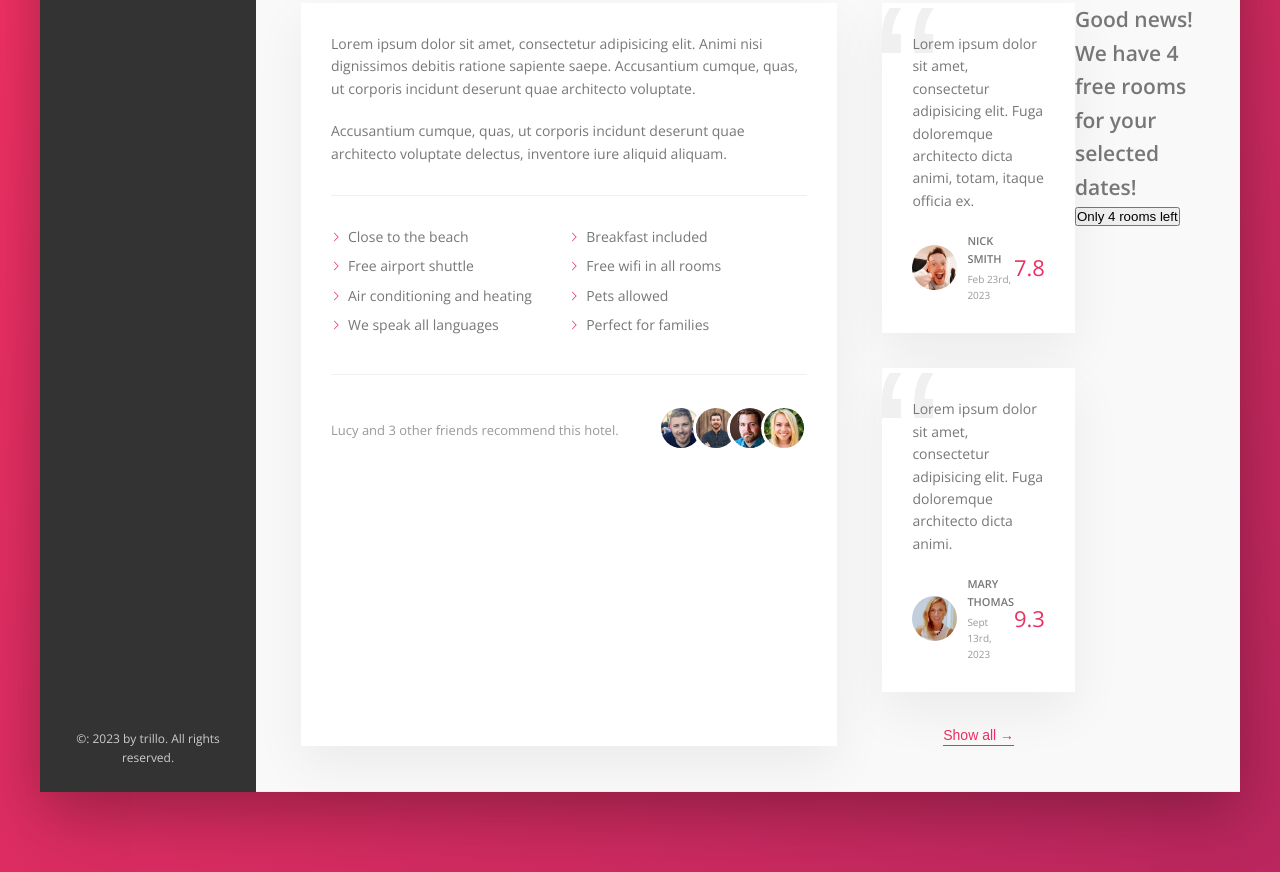
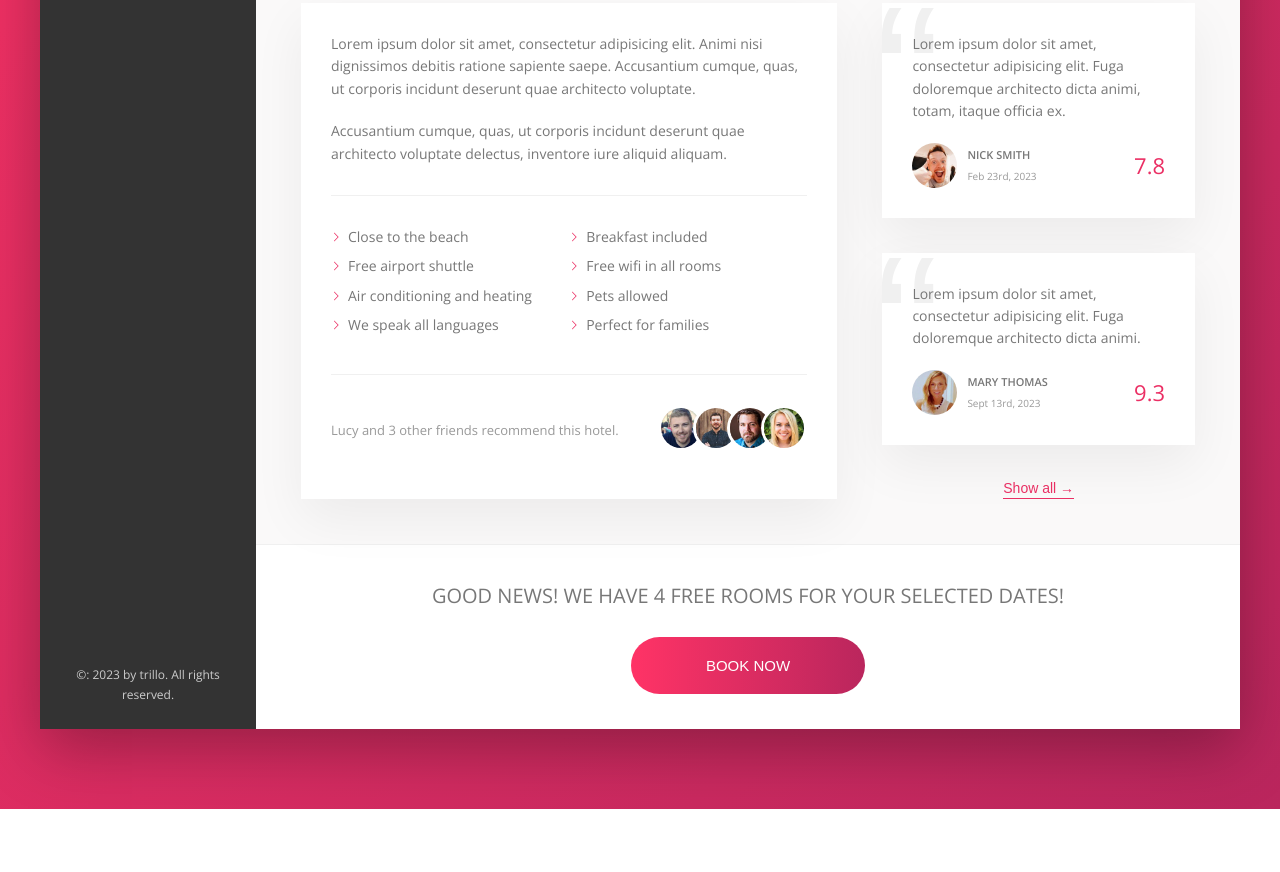
Before and after one commit to jchernandez87/trillo, a website: page index.html in a window 1280 px wide. Shown: the part 644-1516 px from the top of the page. After the commit the page ends 1453 px from the top, so only its background shows below. Drawn offline with nearby package versions, Linux system fonts and the light colour scheme.

Commit message:
Add cta element styles

```diff
--- a/index.html
+++ b/index.html
@@ -190,13 +190,15 @@
 
                             <button class="btn-inline">Show all <span>&rarr;</span></button>
                         </div>
-
-                        <div class="cta">
-                            <h2 class="cta__book-now">
-                                Good news! We have 4 free rooms for your selected dates!
-                            </h2>
-                            <button class="btn">Only 4 rooms left</button>
-                        </div>
+                    </div>
+                    <div class="cta">
+                        <h2 class="cta__book-now">
+                            Good news! We have 4 free rooms for your selected dates!
+                        </h2>
+                        <button class="btn">
+                            <span class="btn__visible">Book now</span>
+                            <span class="btn__hidden">Only 4 rooms left</span>
+                        </button>
                     </div>
                 </main>
             </div>
--- a/sass/_components.scss
+++ b/sass/_components.scss
@@ -379,3 +379,59 @@
         z-index: 1;
     }
 }
+
+.cta {
+    padding: 3.5rem 0;
+    text-align: center;
+    background-color: #fff;
+
+    &__book-now {
+        font-size: 2rem;
+        font-weight: 300;
+        margin-bottom: 2.5rem;
+        text-transform: uppercase;
+    }
+}
+
+.btn {
+    font-size: 1.5rem;
+    font-weight: 300;
+    text-transform: uppercase;
+    border-radius: 100px;
+    border: none;
+    background-image: linear-gradient(to right, var(--color-primary-light), var(--color-primary-dark));
+    color: #ffff;
+    cursor: pointer;
+    position: relative;
+    overflow: hidden;
+
+    & > * {
+        display: inline-block;
+        height: 100%;
+        width: 100%;
+        transition: all 0.2s;
+    }
+
+    &__visible {
+        padding: 2rem 7.5rem;
+    }
+
+    &__hidden {
+        position: absolute;
+        padding: 2rem 0;
+        left: 0;
+        top: -100%;
+    }
+
+    &:hover {
+        background-image: linear-gradient(to left, var(--color-primary-light), var(--color-primary-dark));
+    }
+
+    &:hover &__visible {
+        transform: translateY(100%);
+    }
+
+    &:hover &__hidden {
+        top: 0;
+    }
+}
```
Also changed, not shown: css/style.css.
